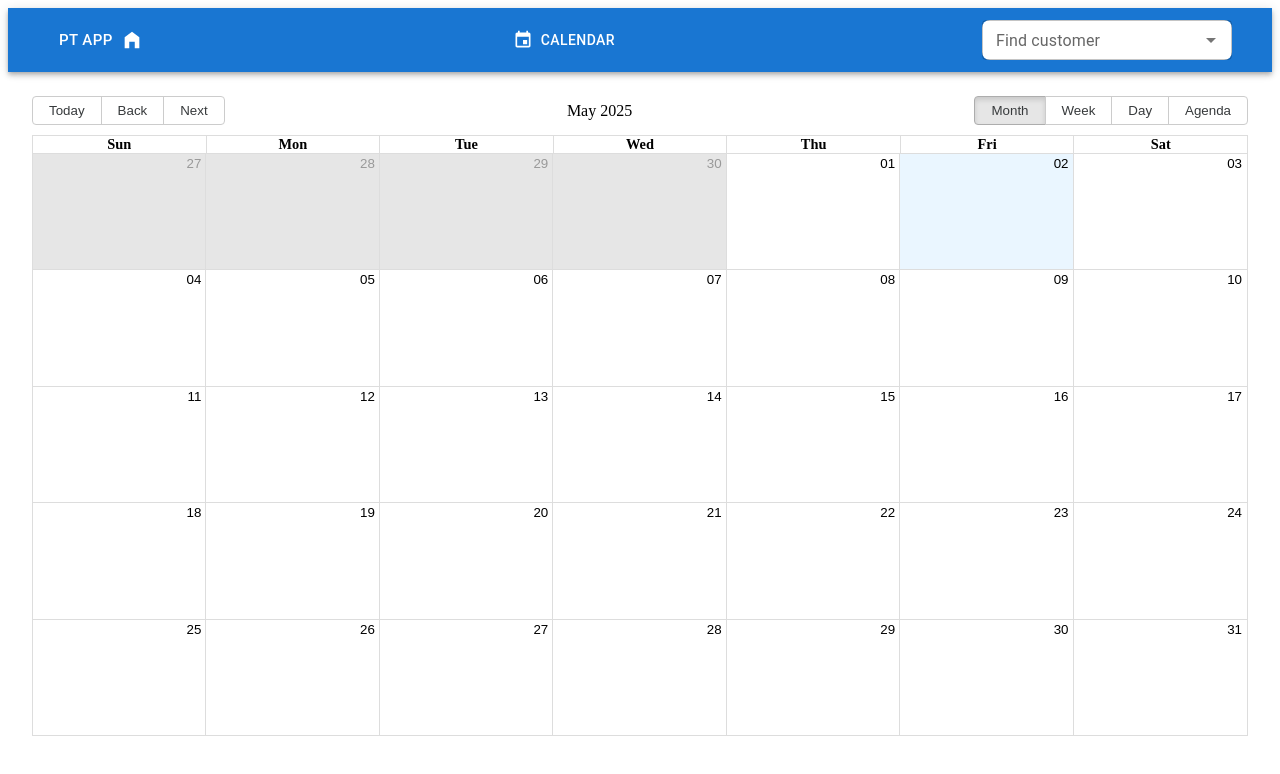
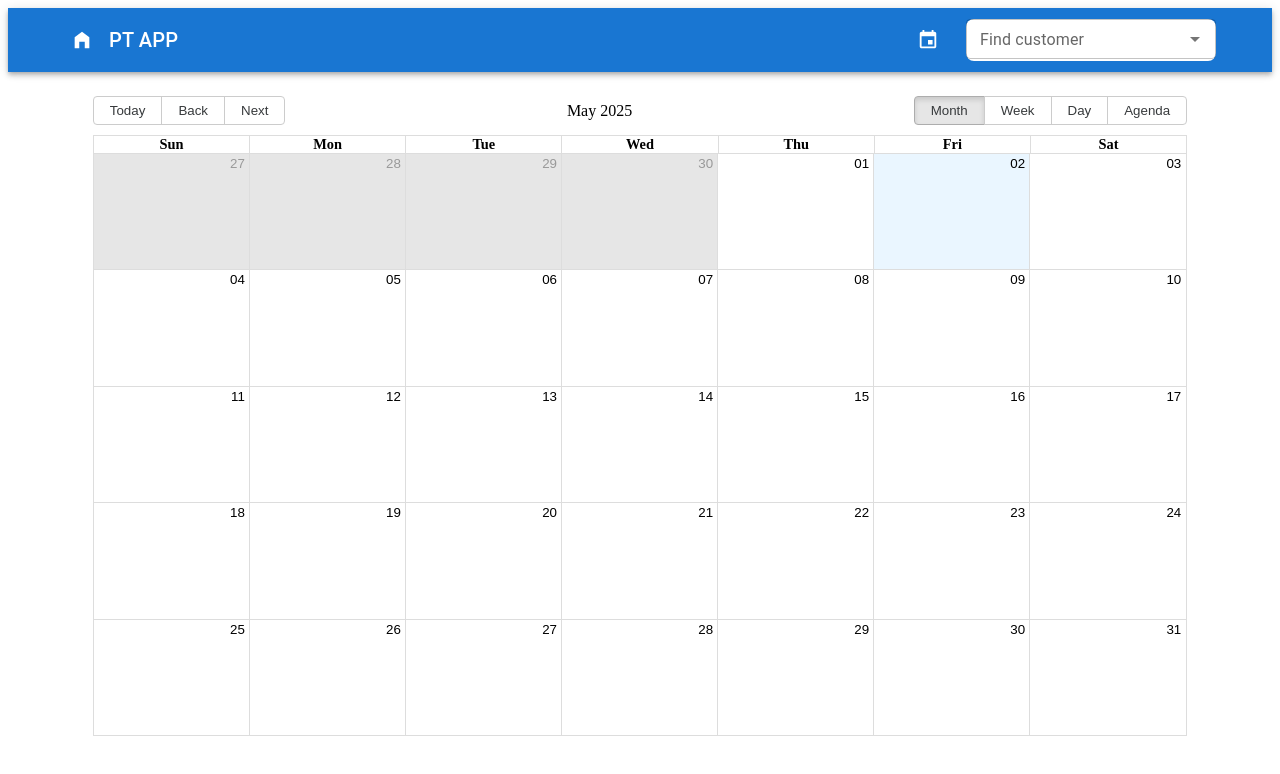
Before and after one commit to kolehmaineniina/ptapp, a React (Vite) app: page /calendar in a window 1280 px wide. Shown: the top 774 px of the page. Built offline with nearby package versions, Linux system fonts and the light colour scheme; no server answers; what ag-grid-community would draw is missing.

Commit message:
Tried adding the part 4 requirment chart, but too little time left until DL so the component is disgarded. Final layout adjustments added at the end

```diff
--- a/package.json
+++ b/package.json
@@ -23,7 +23,8 @@
     "react": "^19.0.0",
     "react-big-calendar": "^1.18.0",
     "react-dom": "^19.0.0",
-    "react-router-dom": "^7.5.0"
+    "react-router-dom": "^7.5.0",
+    "recharts": "^2.15.3"
   },
   "devDependencies": {
     "@eslint/js": "^9.21.0",
--- a/src/components/AppBarNav.tsx
+++ b/src/components/AppBarNav.tsx
@@ -1,4 +1,4 @@
-import{ AppBar, Autocomplete, Button, TextField, Toolbar} from '@mui/material';
+import{ AppBar, Autocomplete, Button, Stack, TextField, Toolbar, Typography} from '@mui/material';
 import { NavLink, useNavigate } from 'react-router-dom';
 import { Customer } from '../types';
 import { HomeFilled } from '@mui/icons-material';
@@ -12,9 +12,13 @@ export default function AppBarNav(
 
   return (
     <AppBar position="static">
-    <Toolbar sx={{display: 'flex', justifyContent: 'space-between', mx: 2}}>
-      <Button size="large" endIcon={<HomeFilled/>} color="inherit" component={NavLink} to="/">PT App</Button>
-      <Button color="inherit" startIcon={<CalendarIcon/>} component={NavLink} to="/calendar">Calendar</Button>
+    <Toolbar>
+      <Stack direction="row" justifyContent='space-between' sx={{height: '8vh',width: '100%', mx: 4}} alignItems="center">
+        <Button size="large" startIcon={<HomeFilled/>} color="inherit" component={NavLink} to="/">
+          <Typography variant='h6' sx={{ lineHeight: 1, px: 1 }}>PT App</Typography>
+        </Button>
+        <Stack direction="row">
+          <Button size="large" color="inherit" startIcon={<CalendarIcon/>} component={NavLink} to="/calendar" />
           <Autocomplete
             sx={{ width: 250, bgcolor: "white", borderRadius: 2 }}
             options = {customers}
@@ -28,6 +32,8 @@ export default function AppBarNav(
             <TextField {...params} label="Find customer" size='small'/>
             )}
           />
+        </Stack>
+      </Stack>
     </Toolbar>
   </AppBar>
   )
--- a/src/components/CustomerCard.tsx
+++ b/src/components/CustomerCard.tsx
@@ -1,4 +1,4 @@
-import { Card, CardContent, Typography, TextField, CardActions, CardHeader, Avatar } from "@mui/material";
+import { Card, CardContent, Typography, TextField, CardActions, CardHeader, Avatar, Stack } from "@mui/material";
 import Grid from '@mui/material/Grid';
 
 import { Customer } from "../types";
@@ -27,6 +27,7 @@ export default function CustomerCard({ customer, onChange, editable, actions }:
 
     return (
         <Card>
+            <Stack direction="row" justifyContent="space-between">
             <CardHeader
                 avatar={
                     <Avatar sx={{ width: 80, height: 80, bgcolor: "crimson" }}>
@@ -44,6 +45,11 @@ export default function CustomerCard({ customer, onChange, editable, actions }:
                     </Typography>
                 }
                 />
+            <CardActions>
+                {actions}
+            </CardActions>
+            </Stack>
+
             <CardContent>
                 <Grid container spacing={2}>
                     <Grid size={{ xs: 12, sm: 6, md: 3 }}>
@@ -69,9 +75,6 @@ export default function CustomerCard({ customer, onChange, editable, actions }:
                     </Grid>
                 </Grid>
             </CardContent>
-            <CardActions sx={{ justifyContent: "flex-end" }}>
-                {actions}
-            </CardActions>
         </Card>
     )
 }
--- a/src/components/TrainingForm.tsx
+++ b/src/components/TrainingForm.tsx
@@ -10,7 +10,8 @@ export default function TrainingForm({ training, onChange, onSubmit,
     onSubmit: () => void;
 }) {
     return (
-        <Stack spacing={2}>
+        <Stack spacing={2} >
+            <Stack spacing={1}>
                 <DatePicker
                     label="Date"
                     value={training.date ? dayjs(training.date) : null}
@@ -35,13 +36,14 @@ export default function TrainingForm({ training, onChange, onSubmit,
                     fullWidth
                 />
                 <TextField
-            label="Duration (mins)"
+                    label="Minutes"
                     type="number"
                     name="duration"
                     value={training.duration}
                     onChange={onChange}
                     fullWidth
                 />
+            </Stack>
             <Button variant="contained" onClick={onSubmit} disabled={!training.date || !training.activity || Number(training.duration) <= 0}>Save Training</Button>
         </Stack>
     )
--- a/src/pages/CalendarPage.tsx
+++ b/src/pages/CalendarPage.tsx
@@ -2,7 +2,6 @@ import { useQuery } from "@tanstack/react-query";
 import { getAllTrainings } from "../api/trainings";
 import { Training } from "../types";
 import { useMemo, useState } from "react";
-
 import { Calendar, dateFnsLocalizer, View } from 'react-big-calendar';
 import { format } from 'date-fns/format';
 import { parse } from 'date-fns/parse';
@@ -11,16 +10,14 @@ import { getDay } from 'date-fns/getDay';
 import { parseISO } from 'date-fns/parseISO';
 import { addMinutes } from 'date-fns/addMinutes';
 import { enUS } from 'date-fns/locale'
-import { Box } from "@mui/material";
-
+import { Stack } from "@mui/material";
 import 'react-big-calendar/lib/css/react-big-calendar.css';
-
 
 export default function TrainigsCalendar() {
 
     const [view, setView] = useState<View>('month');
 
-    const handleView = (newView: view) => setView(newView);
+    const handleView = (newView: View) => setView(newView);
     const locales = {
         'en-US': enUS,
     };
@@ -33,7 +30,7 @@ export default function TrainigsCalendar() {
         locales,
     });
 
-    const { data, isLoading, error } = useQuery({
+    const { data } = useQuery({
         queryKey: ['all-trainings'],
         queryFn: () => getAllTrainings(),
     });
@@ -55,7 +52,7 @@ export default function TrainigsCalendar() {
 
 
     return (
-        <Box sx={{ height: '80vh', width: '100%' }}>
+        <Stack sx={{ height: '80vh', width: '100%'}} alignItems='center'>
             <Calendar
                 view={view}
                 onView={handleView}
@@ -63,9 +60,9 @@ export default function TrainigsCalendar() {
                 events={events}
                 startAccessor="start"
                 endAccessor="end"
-                style={{ height: '100%', width: '100%' }}
+                style={{ height: '100%', width: '90%' }}
             />
-        </Box>
+        </Stack>
 
 
     );
--- a/src/pages/CustomerProfilePage.tsx
+++ b/src/pages/CustomerProfilePage.tsx
@@ -1,4 +1,4 @@
-import { Button, Collapse, Stack, Typography } from "@mui/material";
+import { Box, Button, Collapse, Stack, Typography } from "@mui/material";
 import { useParams } from "react-router-dom";
 import CustomerCard from "../components/CustomerCard";
 import { useQuery, useQueryClient } from "@tanstack/react-query";
@@ -173,13 +173,15 @@ export default function CustomerProfile() {
     if (!editedCustomer) return <p>Loading customer data...</p>;
 
     return (
-        <Stack spacing={2}>
+        <Stack spacing={2} sx={{ width: '90vw', mx: 3 }}>
         <Button
-                startIcon={<ArrowBack/>}
+            startIcon={<ArrowBack />}
             onClick={() => navigate('/')}
-                sx={{alignSelf:"flex-start"}}
-                >Back
+            sx={{ ml: 4, mt: 2, alignSelf: "flex-start" }}
+        >
+        Back
         </Button>
+        <Box>
             <CustomerCard
                 customer={editedCustomer}
                 onChange={handleInputChange}
@@ -195,24 +197,35 @@ export default function CustomerProfile() {
                 )
             }
             />
-                <Stack spacing={2}>
+        </Box>
+        <Stack direction="row" spacing={5} sx={{p:3}}>
+            <Stack spacing={2} sx={{ flex: 2}}>
                 <Typography variant="h5">Trainings</Typography>
+                <TrainingsList
+                    trainings={trainings}
+                    onDelete={handleTrainingDelete}
+                    showDelete={true}
+                />
+            </Stack>
+            <Box sx={{ flex: 1 }}>
                 <Button
-                        startIcon={ collapse ? <ExpandLess/> : <ExpandMore/>}
+                    startIcon={collapse ? <ExpandLess /> : <ExpandMore />}
                     onClick={() => setCollapse(prev => !prev)}
                     color="primary"
-                        sx={{alignSelf:"flex-start",
-                            '&:hover': {
-                            transform: 'scale(1.1)'}}
-                        }
-                    > { collapse ? "Collapse" : "Add new training"}
+                    sx={{
+                    mb: 2,
+                    '&:hover': { transform: 'scale(1.05)' }
+                    }}
+                > {collapse ? "Collapse" : "Add new training"}
                 </Button>
-                    <Collapse
-                        in={collapse}
-                    >
-                        <TrainingForm training={newTraining} onChange={handleTrainingInputChange} onSubmit={handleAddTraining}/>
+                <Collapse in={collapse}>
+                    <TrainingForm
+                    training={newTraining}
+                    onChange={handleTrainingInputChange}
+                    onSubmit={handleAddTraining}
+                    />
                 </Collapse>
-                    <TrainingsList trainings={trainings} onDelete={handleTrainingDelete} showDelete={true}/>
+            </Box>
         </Stack>
         <AppSnackbar
             open={snackbar.open}
@@ -221,5 +234,6 @@ export default function CustomerProfile() {
             onClose={() => setSnackbar({ ...snackbar, open: false })}
         />
         </Stack>
+
     )
 }
--- a/src/pages/CustomersPage.tsx
+++ b/src/pages/CustomersPage.tsx
@@ -1,6 +1,6 @@
 import { useQuery } from '@tanstack/react-query';
 import { useEffect, useState } from 'react';
-import { Box, Button, Stack } from '@mui/material';
+import { Box, Button, ButtonGroup, Stack } from '@mui/material';
 import { putCustomer, postCustomer, deleteCustomer } from '../api/customers';
 import CustomerGrid from '../components/CustomerGrid';
 import CustomerDialog from '../components/CustomerEntryDialog';
@@ -132,16 +132,17 @@ export default function CustomersPage({
     }
 
     return (
-        <Box sx={{ height: '80vh', display: 'flex', flexDirection: 'column' }}>
-        <Stack direction="row" spacing={0.5} >
+        <Stack direction="column" spacing={2} sx={{width: '100%', height: '84vh'}} alignItems="center">
+            <Stack direction="row" justifyContent="space-between" sx={{width: '90%'}}>
+                <ButtonGroup variant='text'>
                     <Button
                         startIcon={<AddIcon />}
                         sx={{ px: 3 }}
                         onClick={() => {
                             setSelectedCustomer(emptyCustomer),
                         setOpenForm(true)}}
-                    size='large'
-            >New Customer
+                    >
+                    New Customer
                     </Button>
                     <Button
                         sx={{ px: 3 }}
@@ -152,11 +153,12 @@ export default function CustomersPage({
                     >
                     Customer
                     </Button>
-            <Button startIcon={<FileDownload />} onClick={() => setExportTrigger(true)}>
+                </ButtonGroup>
+                <Button size='small' sx={{color: 'black'}}startIcon={<FileDownload />} onClick={() => setExportTrigger(true)} color="secondary">
                 Export to CSV
                 </Button>
             </Stack>
-        <Box sx={{ flexGrow: 1, overflow: 'hidden' }}>
+            <Box sx={{ flexGrow: 1, overflow: 'hidden', width: '85vw' }}>
                 <CustomerGrid
                     customers={[...customers].reverse()}
                     isLoading={customersLoading}
@@ -199,6 +201,6 @@ export default function CustomersPage({
             severity={snackbar.severity}
             onClose={() => setSnackbar({ ...snackbar, open: false })}
         />
-        </Box>
+        </Stack>
     )
 }
```
Also changed, not shown: src/components/TrainingChart.tsx (added, +14 -0 lines), 1 other file (tests, documents, lock files or other folders). Lines whose indentation alone changed are shown as unchanged.
